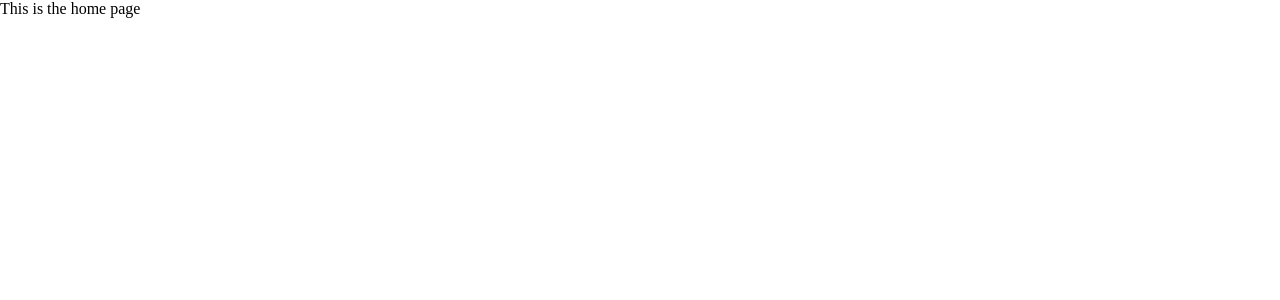
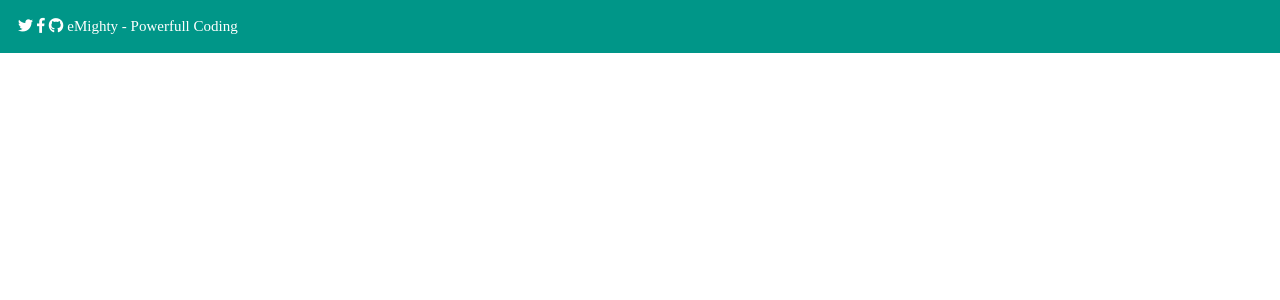
Before and after one commit to HackYourFutureBEHomework/class2-project-bementor-group2, a React (Create React App) app in the folder client/: page / in a window 1280 px wide. Shown: the top 300 px of the page. Built offline with nearby package versions, Linux system fonts and the light colour scheme; no server answers.

Commit message:
footer submission

```diff
--- a/client/public/index.html
+++ b/client/public/index.html
@@ -1,15 +1,18 @@
 <!DOCTYPE html>
 <html lang="en">
   <head>
-    <meta charset="utf-8">
-    <link rel="shortcut icon" href="%PUBLIC_URL%/favicon.ico">
-    <meta name="viewport" content="width=device-width, initial-scale=1, shrink-to-fit=no">
-    <meta name="theme-color" content="#000000">
+    <meta charset="utf-8" />
+    <link rel="shortcut icon" href="%PUBLIC_URL%/favicon.ico" />
+    <meta
+      name="viewport"
+      content="width=device-width, initial-scale=1, shrink-to-fit=no"
+    />
+    <meta name="theme-color" content="#000000" />
     <!--
       manifest.json provides metadata used when your web app is added to the
       homescreen on Android. See https://developers.google.com/web/fundamentals/web-app-manifest/
     -->
-    <link rel="manifest" href="%PUBLIC_URL%/manifest.json">
+    <link rel="manifest" href="%PUBLIC_URL%/manifest.json" />
     <!--
       Notice the use of %PUBLIC_URL% in the tags above.
       It will be replaced with the URL of the `public` folder during the build.
@@ -19,12 +22,20 @@
       work correctly both with client-side routing and a non-root public URL.
       Learn how to configure a non-root public URL by running `npm run build`.
     -->
-    <title>React App</title>
+    <title>BeMentor</title>
+    <link
+      rel="stylesheet"
+      href="https://use.fontawesome.com/releases/v5.7.2/css/all.css"
+      integrity="sha384-fnmOCqbTlWIlj8LyTjo7mOUStjsKC4pOpQbqyi7RrhN7udi9RwhKkMHpvLbHG9Sr"
+      crossorigin="anonymous"
+    />
   </head>
+
   <body>
     <noscript>
       You need to enable JavaScript to run this app.
     </noscript>
+
     <div id="root"></div>
     <!--
       This HTML file is a template.
@@ -36,5 +47,13 @@
       To begin the development, run `npm start` or `yarn start`.
       To create a production bundle, use `npm run build` or `yarn build`.
     -->
+
+
+
+    <div id="react"></div>
+
+    </div>
+        <footer id="footer"></footer>
+    </div>
   </body>
 </html>
--- a/client/src/App.jsx
+++ b/client/src/App.jsx
@@ -1,20 +1,22 @@
-import React, { Component} from 'react';
-import { BrowserRouter, Route, Switch } from 'react-router-dom';
-import { getMentors } from './api/mentors';
-import Home from './components/Home';
+import React, { Component } from "react";
+import { BrowserRouter, Route, Switch } from "react-router-dom";
+import { getMentors } from "./api/mentors";
+import Home from "./components/Home";
+import Header from "./components/Header";
+import Footer from "./components/Footer";
 
 class App extends Component {
   componentDidMount() {
-    getMentors().then((modules) => {
+    getMentors().then(modules => {
       console.log(modules);
-    })
+    });
   }
 
   render() {
     return (
       <BrowserRouter>
         <Switch>
-          <Route path="/:path(|index|home|start)" component={Home} />
+          <Route path="/:path(|index|home|start)" component={(Home, Footer)} />
           <Route render={() => <p>Page not found</p>} />
         </Switch>
       </BrowserRouter>
--- /dev/null
+++ b/client/src/assets/css/footer.css
@@ -0,0 +1,28 @@
+/* Style the footer */
+.footer {
+  background-color: #009688;
+  padding: 15px;
+  text-align: left;
+  font-size: 15px;
+  color: white;
+  margin-right: 0px;
+  margin-left: 0px;
+  position: 0px;
+  display: flex; /* or inline-flex */
+  flex-direction: column;
+  justify-content: space-around;
+}
+/*table.space {
+  border: 1px solid #009688;
+  border-spacing: 5px 10px;
+}*/
+
+/*.td {
+  display: flex; /* or inline-flex */
+/*flex-direction: column;
+  justify-content: space-around;
+}*/
+
+/*.item {
+  flex-grow: 4; /* default 0
+}*/
--- /dev/null
+++ b/client/src/components/BackgroundImage.js
@@ -0,0 +1,6 @@
+import React from "react";
+import Image from "./src/assets/images/background.png";
+
+class BackgroundImage extends Component {}
+
+export default Image;
--- /dev/null
+++ b/client/src/components/Footer.jsx
@@ -0,0 +1,36 @@
+import React, { Component } from "react";
+import styles from "/home/hyfbe16/class2-project-bementor-group2/client/src/assets/css/footer.css";
+
+class Footer extends Component {
+  render() {
+    return (
+      <div id="container">
+        <div className="header">
+          <div container>
+            <div className="footer">
+              <footer>
+                <table>
+                  <td>
+                    <i className="fab fa-twitter" />{" "}
+                  </td>
+                  <td>
+                    <i className="fab fa-facebook-f" />{" "}
+                  </td>
+                  <td>
+                    <i className="fab fa-github" />{" "}
+                  </td>
+                  <td>
+                    <i className="copyright" />
+                    {"eMighty - Powerfull Coding"}
+                  </td>
+                </table>
+              </footer>
+            </div>
+          </div>
+        </div>
+      </div>
+    );
+  }
+}
+
+export default Footer;
```
Also changed, not shown: client/src/components/Header.jsx (added), 1 other file (tests, documents, lock files or other folders).
